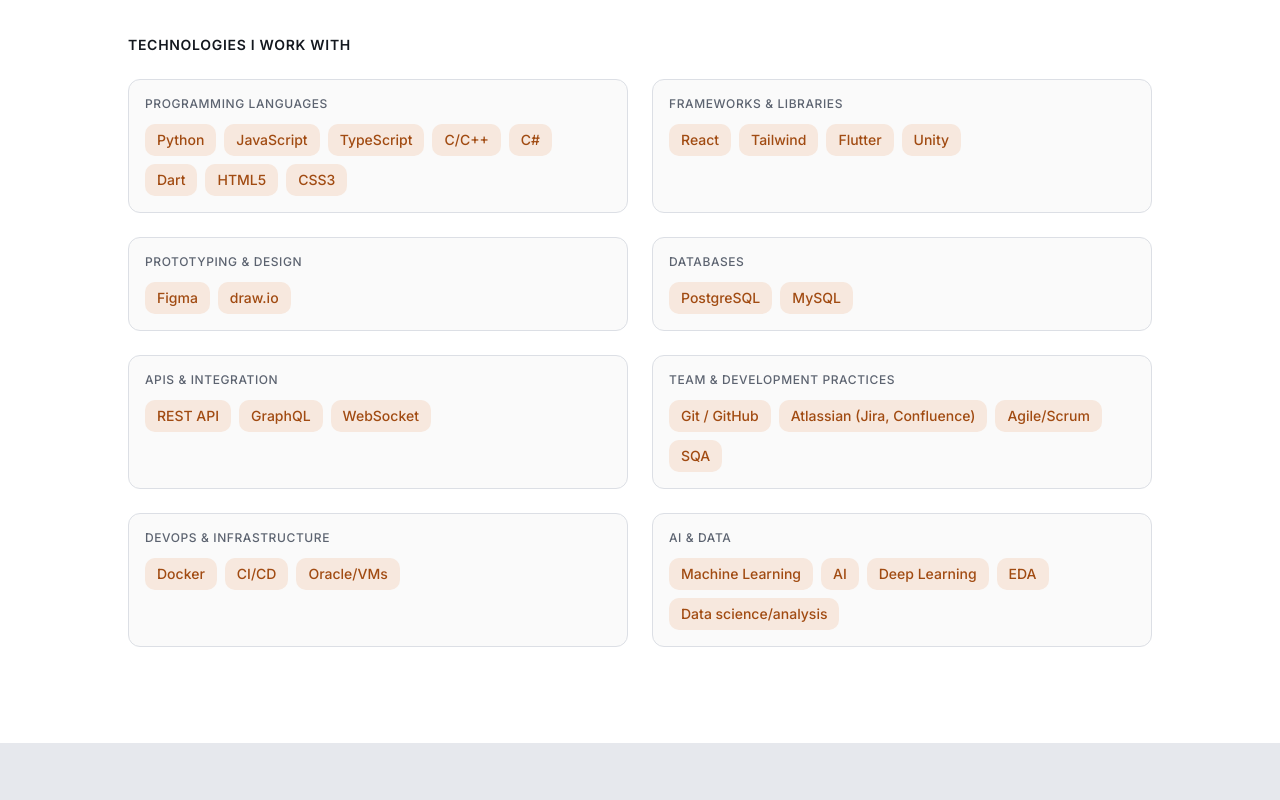
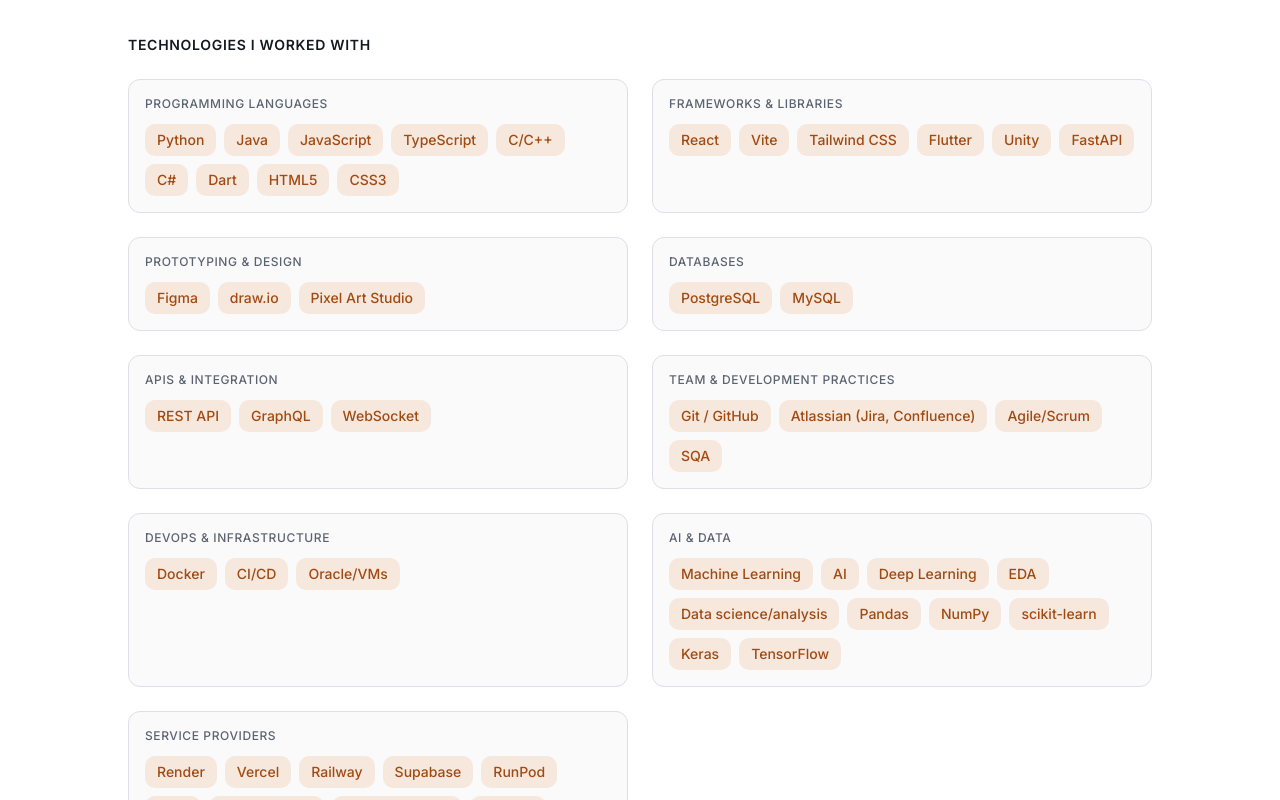
Before and after one commit to Rouxxel/per_web_venzer, a React (Vite) app in the folder frontend/: page / in a window 1280 px wide. Shown: the part 1740-2540 px from the top of the page. Built offline with nearby package versions, Linux system fonts and the light colour scheme; the HTML template or start-up script is replaced by a standard one.

Commit message:
Update skills

```diff
--- a/frontend/src/data/skills.ts
+++ b/frontend/src/data/skills.ts
@@ -6,15 +6,15 @@ export type SkillSection = {
 export const skillSections: SkillSection[] = [
   {
     title: "Programming languages",
-    skills: ["Python", "JavaScript", "TypeScript", "C/C++", "C#", "Dart", "HTML5", "CSS3"],
+    skills: ["Python", "Java", "JavaScript", "TypeScript", "C/C++", "C#", "Dart", "HTML5", "CSS3"],
   },
   {
     title: "Frameworks & libraries",
-    skills: ["React", "Tailwind", "Flutter", "Unity"],
+    skills: ["React", "Vite", "Tailwind CSS", "Flutter", "Unity", "FastAPI"],
   },
   {
     title: "Prototyping & design",
-    skills: ["Figma", "draw.io"],
+    skills: ["Figma", "draw.io", "Pixel Art Studio"],
   },
   {
     title: "Databases",
@@ -34,6 +34,21 @@ export const skillSections: SkillSection[] = [
   },
   {
     title: "AI & data",
-    skills: ["Machine Learning", "AI", "Deep Learning", "EDA", "Data science/analysis"],
+    skills: [
+      "Machine Learning",
+      "AI",
+      "Deep Learning",
+      "EDA",
+      "Data science/analysis",
+      "Pandas",
+      "NumPy",
+      "scikit-learn",
+      "Keras",
+      "TensorFlow",
+    ],
   },
+  {
+    title: "Service providers",
+    skills: ["Render", "Vercel", "Railway", "Supabase", "RunPod", "AWS", "Google Cloud","Black forest API","Lyceum"],
+  }
 ];
--- a/frontend/src/sections/About.tsx
+++ b/frontend/src/sections/About.tsx
@@ -86,7 +86,7 @@ const About = () => {
           transition={{ duration: 0.5, delay: 0.2 }}
         >
           <h3 className="text-sm font-semibold text-foreground uppercase tracking-wider mb-6">
-            Technologies I Work With
+            Technologies I Worked With
           </h3>
           <div className="grid sm:grid-cols-2 gap-6">
             {skillSections.map((section) => (
```
